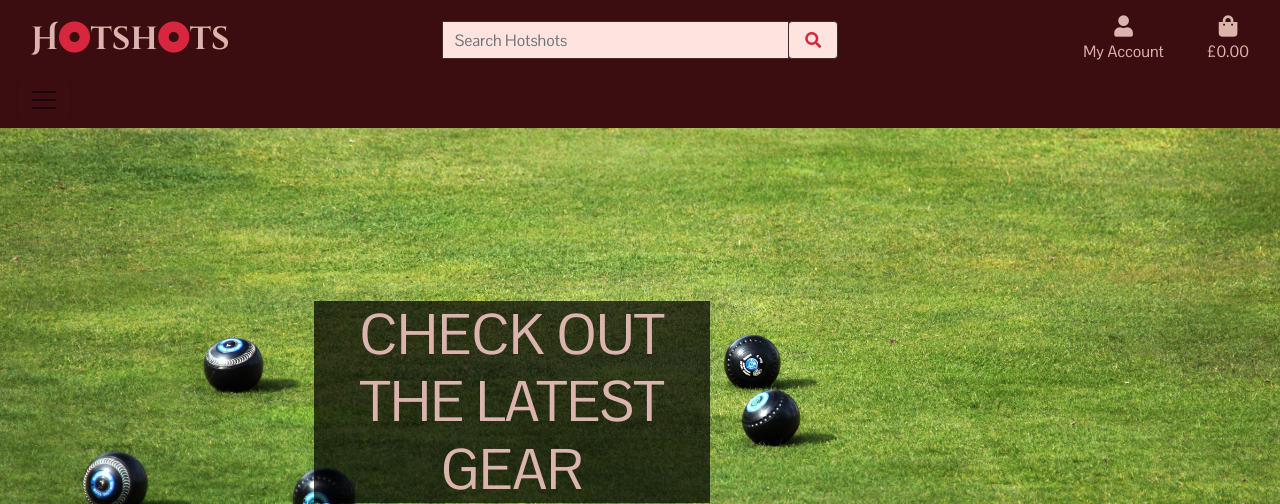
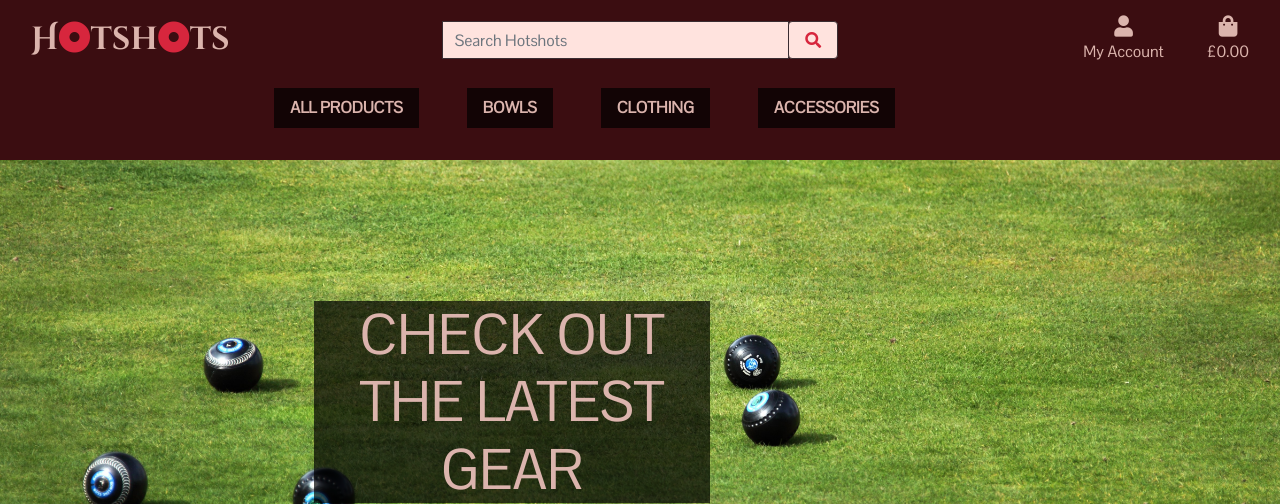
Before and after one commit to TJones305/Hotshots, a Django app: page / in a window 1280 px wide. Shown: the top 504 px of the page. Run offline with Django 3.2, Linux system fonts and the light colour scheme; some libraries are stand-ins or nearby versions.

Commit message:
fixed bug preventing Bootstrap elements to work

```diff
--- a/templates/base.html
+++ b/templates/base.html
@@ -26,9 +26,9 @@
     {% endblock %}
 
     {% block corejs %}
-      <script src="https://stackpath.bootstrapcdn.com/bootstrap/4.4.1/js/bootstrap.min.js" integrity="sha384-wfSDF2E50Y2D1uUdj0O3uMBJnjuUD4Ih7YwaYd1iqfktj0Uod8GCExl3Og8ifwB6" crossorigin="anonymous"></script>
       <script src="https://code.jquery.com/jquery-3.4.1.slim.min.js" integrity="sha384-J6qa4849blE2+poT4WnyKhv5vZF5SrPo0iEjwBvKU7imGFAV0wwj1yYfoRSJoZ+n" crossorigin="anonymous"></script>
       <script src="https://cdn.jsdelivr.net/npm/popper.js@1.16.0/dist/umd/popper.min.js" integrity="sha384-Q6E9RHvbIyZFJoft+2mJbHaEWldlvI9IOYy5n3zV9zzTtmI3UksdQRVvoxMfooAo" crossorigin="anonymous"></script>
+      <script src="https://stackpath.bootstrapcdn.com/bootstrap/4.4.1/js/bootstrap.min.js" integrity="sha384-wfSDF2E50Y2D1uUdj0O3uMBJnjuUD4Ih7YwaYd1iqfktj0Uod8GCExl3Og8ifwB6" crossorigin="anonymous"></script>
     {% endblock %}
 
     {% block extra_js %}
@@ -98,9 +98,9 @@
         </div>
       </div>
       <div class="row bg-darkred">
-        <nav class="navbar navbar-expanded-lg navbar-light w-100">
+        <nav class="navbar navbar-expand-lg navbar-light w-100">
           <button class="navbar-toggler" type="button" data-toggle="collapse" data-target="#main-nav" aria-controls="main-nav" aria-expanded="false" aria-label="Toggle navigation">
-            <span class="navbar-toggler-icon"></span>
+            <span class="navbar-toggler-icon bg-rose"></span>
           </button>
           {% include 'includes/main-nav.html' %}
           {% include 'includes/mobile-header.html' %}
--- a/templates/includes/main-nav.html
+++ b/templates/includes/main-nav.html
@@ -1,6 +1,6 @@
 <div class="collapse navbar-collapse" id="main-nav">
     <ul class="navbar w-auto mx-auto">
-        <li class="nav-item dropdown">
+        <li class="nav-item dropdown list-unstyled">
             <a href="#" class="logo-font font-weight-bold nav-link text-rose mr-5" id="all-products-link" data-toggle="dropdown">
                 All Products
             </a>
@@ -11,7 +11,7 @@
                 <a href="#" class="dropdown-item">By Rating</a>
             </div>
         </li>
-        <li class="nav-item dropdown">
+        <li class="nav-item dropdown list-unstyled">
             <a href="#" class="logo-font font-weight-bold nav-link text-rose mr-5" id="all-products-link" data-toggle="dropdown">
                 Bowls
             </a>
@@ -23,7 +23,7 @@
 
             </div>
         </li>
-        <li class="nav-item dropdown">
+        <li class="nav-item dropdown list-unstyled">
             <a href="#" class="logo-font font-weight-bold nav-link text-rose mr-5" id="all-products-link" data-toggle="dropdown">
                 Clothing
             </a>
@@ -34,7 +34,7 @@
                 <a href="#" class="dropdown-item">Shorts, Skirts &amp; Trousers</a>
             </div>
         </li>
-        <li class="nav-item dropdown">
+        <li class="nav-item dropdown list-unstyled">
             <a href="#" class="logo-font font-weight-bold nav-link text-rose mr-5" id="all-products-link" data-toggle="dropdown">
                 Accessories
             </a>
```
